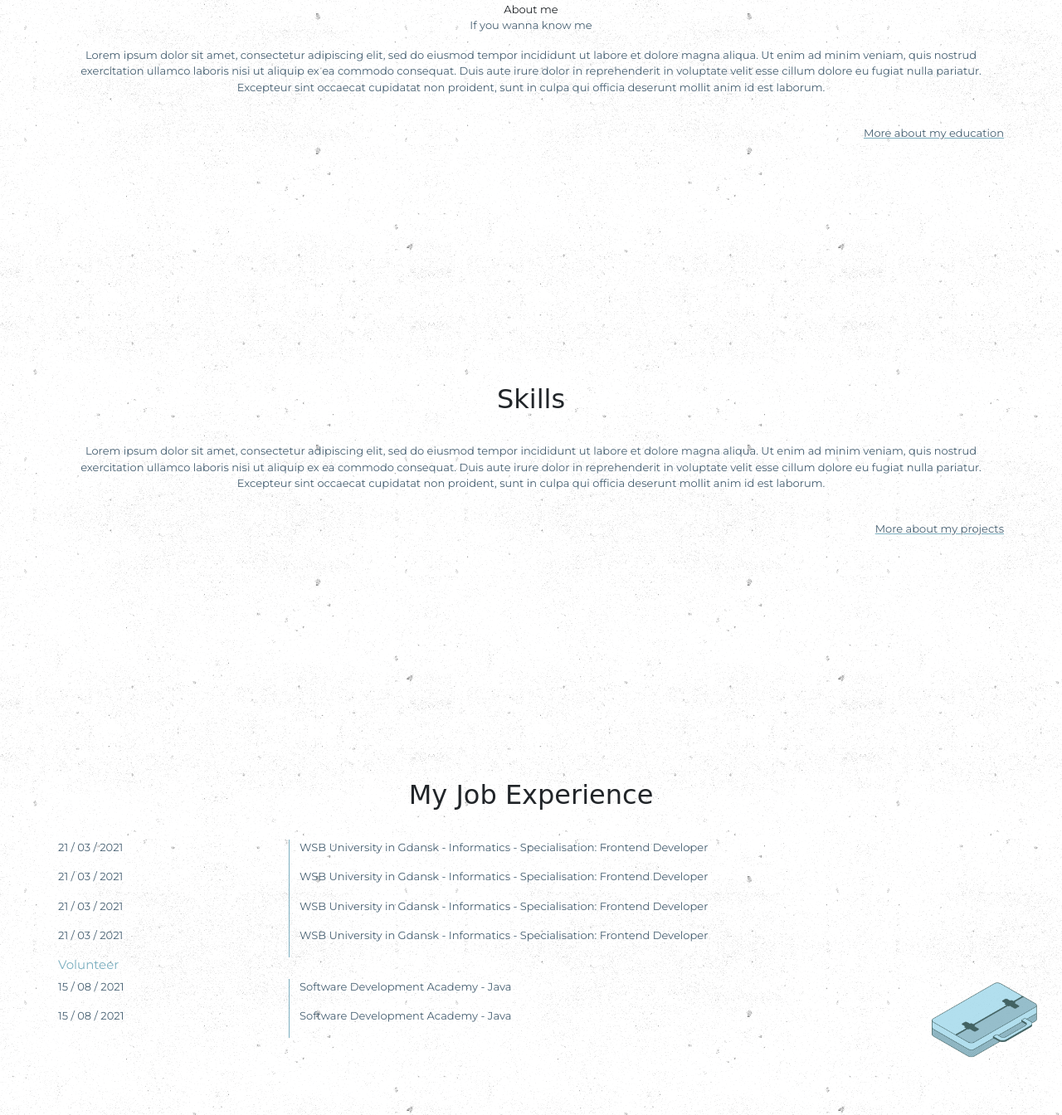
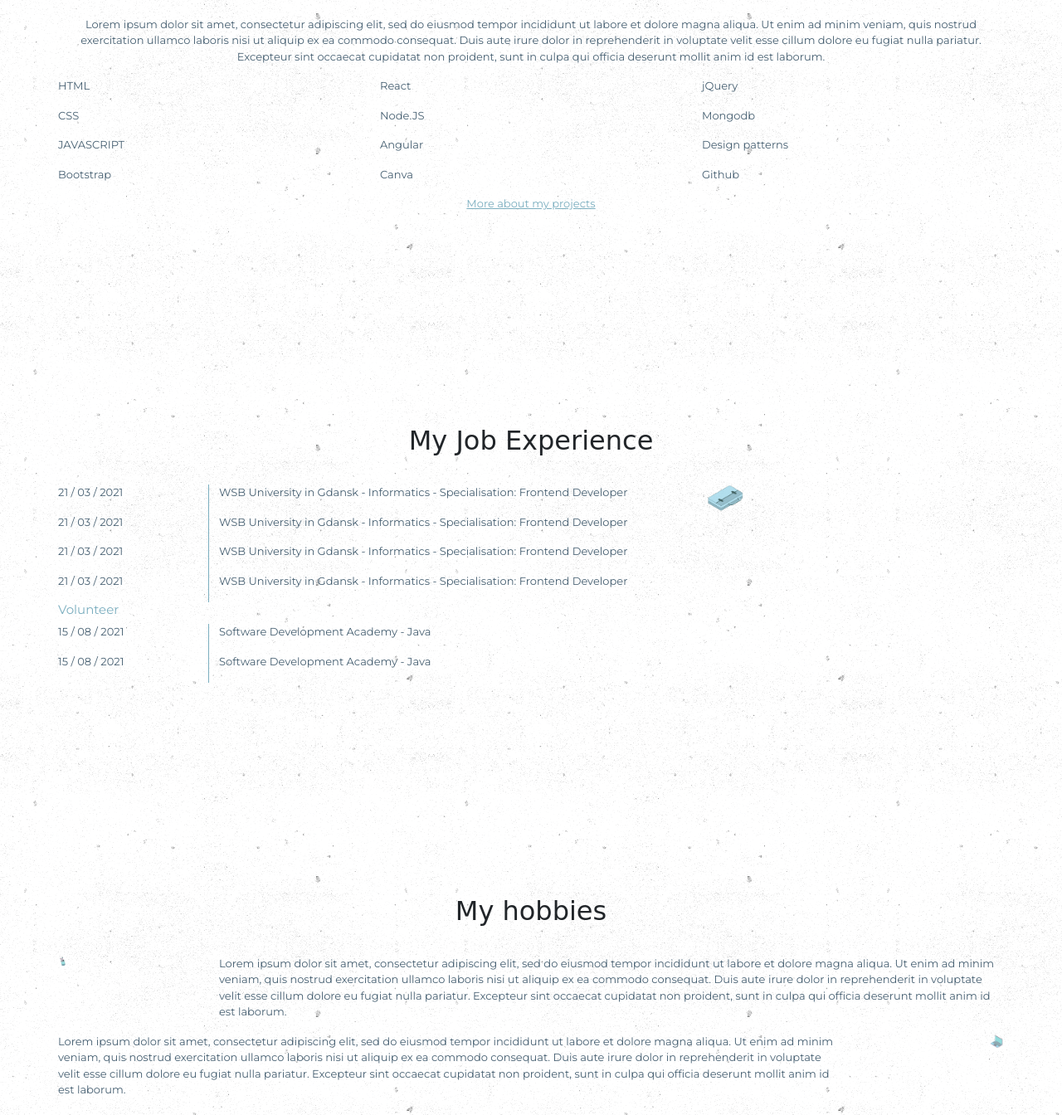
Before and after one commit to AgataJacyk/MyPage, a plain HTML site: page index.html in a window 1280 px wide. Shown: the part 939-2283 px from the top of the page at 83% size. Drawn offline with nearby package versions, Linux system fonts and the light colour scheme; files whose address does not match are found by name; a web font is replaced by a local one.

Commit message:
Some changes in responsiveness

```diff
--- a/index.html
+++ b/index.html
@@ -31,16 +31,18 @@
     </script>
 </head>
 
-<body>
+<body class="background">
     <section id="title">
-        <nav class="navbar navbar-expand-lg navbar-color navbar-dark">
+        <nav class="navbar navbar-expand-lg navbar-light">
+            <div class="container-fluid">
                 <a class="navbar-brand" href="index.html">Hi, there!</a>
-            <button class="navbar-toggler" type="button" data-toggle="collapse" data-target="#navbarSupportedContent"
-                aria-controls="navbarSupportedContent" aria-expanded="false" aria-label="Toggle navigation">
+                <button class="navbar-toggler" type="button" data-bs-toggle="collapse"
+                    data-bs-target="#navbarSupportedContent" aria-controls="navbarSupportedContent"
+                    aria-expanded="false" aria-label="Toggle navigation">
                     <span class="navbar-toggler-icon"></span>
                 </button>
                 <div class="collapse navbar-collapse" id="navbarSupportedContent">
-                <ul class="navbar-nav">
+                    <ul class="navbar-nav me-auto mb-2 mb-lg-0">
                         <li class="nav-item">
                             <a class="nav-link" href="#about_me">About Me</a>
                         </li>
@@ -56,26 +58,28 @@
                     </ul>
                 </div>
         </nav>
-        <div class="container-sm center">
+        <div class="center">
             <div class="welcome">
                 <h1>Hi, My name is Agata.</h1>
                 <p>Web Developer</p>
             </div>
-            <img id="blueshape" , src="images/blueshape.png" ; alt="Decoration">
-            <img id="welcome_photo" , src="images/photo.png" ; alt="Profile picture">
+            <img id="blueshape" , src="images/welcome_page.png" ; alt="Decoration">
         </div>
     </section>
     <div class="container-sm center" id="about_me">
         <img id="about_img" , src="images/about.png" ; alt="About me"><br>
-        <h2">About me</h2>
+        <h2>About me</h2>
         <p>If you wanna know me</p>
-        <p>Lorem ipsum dolor sit amet, consectetur adipiscing elit, sed do eiusmod tempor incididunt ut labore et dolore
+        <p>Lorem ipsum dolor sit amet, consectetur adipiscing elit, sed do eiusmod tempor incididunt ut labore et
+            dolore
             magna aliqua. Ut enim ad minim veniam, quis nostrud exercitation ullamco laboris nisi ut aliquip ex ea
-            commodo consequat. Duis aute irure dolor in reprehenderit in voluptate velit esse cillum dolore eu fugiat
-            nulla pariatur. Excepteur sint occaecat cupidatat non proident, sunt in culpa qui officia deserunt mollit
+            commodo consequat. Duis aute irure dolor in reprehenderit in voluptate velit esse cillum dolore eu
+            fugiat
+            nulla pariatur. Excepteur sint occaecat cupidatat non proident, sunt in culpa qui officia deserunt
+            mollit
             anim id est laborum.</p>
         <a href="education.html" class="right">
-            <p>More about my education</p>
+            More about my education
         </a>
     </div>
 
@@ -86,14 +90,35 @@
             commodo consequat. Duis aute irure dolor in reprehenderit in voluptate velit esse cillum dolore eu fugiat
             nulla pariatur. Excepteur sint occaecat cupidatat non proident, sunt in culpa qui officia deserunt mollit
             anim id est laborum.</p>
+            <div class="row skill_row left">
+                <div class="col-sm-4">
+                    <p>HTML </p>
+                    <p>CSS</p>
+                    <p>JAVASCRIPT</p>
+                    <p>Bootstrap</p>
+                </div>
+                <div class="col-sm-4">
+                    <p>React</p>
+                    <p>Node.JS</p>
+                    <p>Angular</p>
+                    <p>Canva</p>
+                </div>
+                <div class="col-sm-4">
+                    <p>jQuery</p>
+                    <p>Mongodb</p>
+                    <p>Design patterns</p>
+                    <p>Github</p>
+                </div>
+        </div>
         <a href="projects.html" class="right">
-            <p>More about my projects</p>
+            More about my projects
         </a>
     </div>
 
     <div class="container-sm">
-
         <h2>My Job Experience </h2>
+            <div class="row left">
+                <div class="col-8">
         <div class="row">
             <div class="col-3">
                 <p>21 / 03 / 2021</p>
@@ -134,25 +159,32 @@
             <div class="col-9">
                 <p>Software Development Academy - Java </p>
             </div>
-
-            <img class="position-absolute end-0" id="backpack_img" , src="images/job.png" ; alt="backpack">
+        </div>
+    </div>
+    <div class="col-4">
+        <img id="backpack_img" src="images/job.png" ; alt="backpack">
+    </div>
 </div>
 </div>
     <div class="container-sm">
         <h2>My hobbies </h2>
-        <img id="pencil_img" , src="images/pencil.png" ; alt="pencil">
-        <p>Lorem ipsum dolor sit amet, consectetur adipiscing elit, sed do eiusmod tempor incididunt ut labore et dolore
+        <div class="row">
+            <div class="col-2">
+        <img id="pencil_img" , src="images/pencil.png" ; alt="pencil"></div>
+        <div class="col-10"><p>Lorem ipsum dolor sit amet, consectetur adipiscing elit, sed do eiusmod tempor incididunt ut labore et dolore
             magna aliqua. Ut enim ad minim veniam, quis nostrud exercitation ullamco laboris nisi ut aliquip ex ea
             commodo consequat. Duis aute irure dolor in reprehenderit in voluptate velit esse cillum dolore eu fugiat
             nulla pariatur. Excepteur sint occaecat cupidatat non proident, sunt in culpa qui officia deserunt mollit
-            anim id est laborum.</p>
+            anim id est laborum.</p></div>
 
-        <p>Lorem ipsum dolor sit amet, consectetur adipiscing elit, sed do eiusmod tempor incididunt ut labore et dolore
+            <div class="col-10"><p>Lorem ipsum dolor sit amet, consectetur adipiscing elit, sed do eiusmod tempor incididunt ut labore et dolore
             magna aliqua. Ut enim ad minim veniam, quis nostrud exercitation ullamco laboris nisi ut aliquip ex ea
             commodo consequat. Duis aute irure dolor in reprehenderit in voluptate velit esse cillum dolore eu fugiat
             nulla pariatur. Excepteur sint occaecat cupidatat non proident, sunt in culpa qui officia deserunt mollit
-            anim id est laborum.
-            <img id="pc_img" , src="images/pc.png" ; alt="Desktop"></p>
+            anim id est laborum.</p></div>
+            <div class="col-2"><img id="pc_img" , src="images/pc.png" ; alt="Desktop"></div>
+
+        </div>
         </div>
     <br>
     <br>
```
Also changed, not shown: education.html (+14 -10 lines), projects.html (+26 -16 lines). Lines whose indentation alone changed are shown as unchanged.
